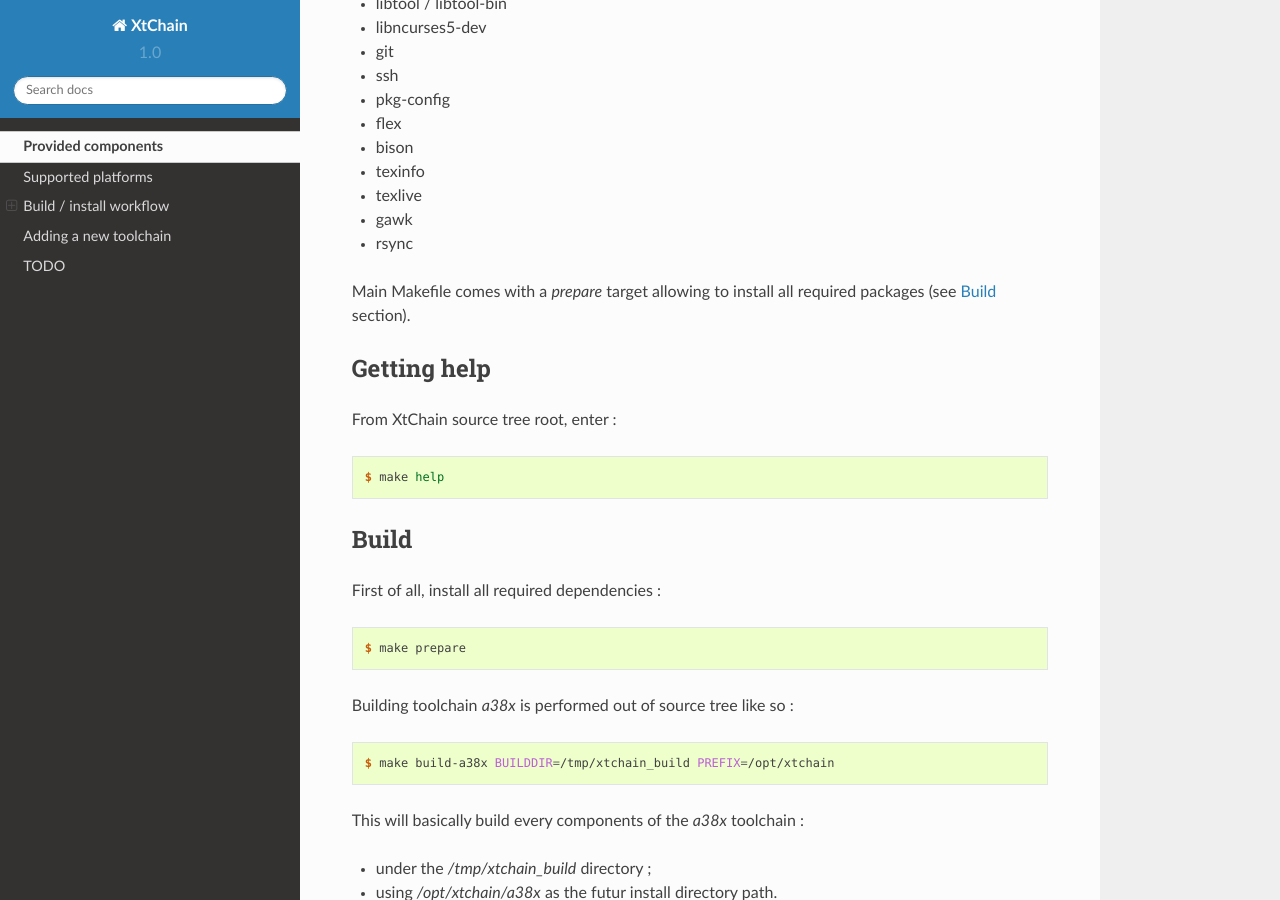
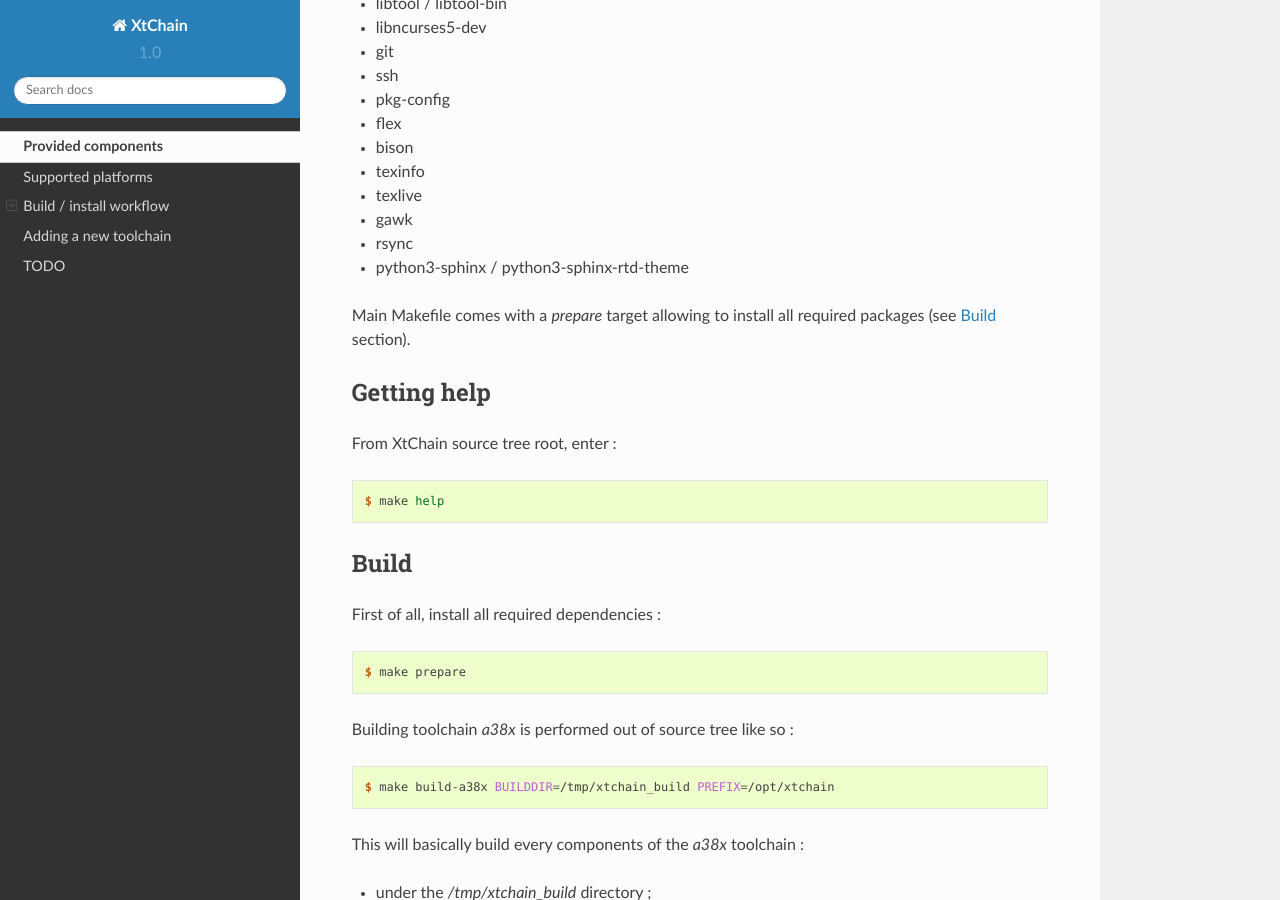
Before and after one commit to grgbr/xtchain, a Sphinx documentation site: the page built from doc/README.rst, in a window 1280 px wide and 900 px high, scrolled down 1906 px. Built offline with Sphinx 7.4.7 and the Read the Docs theme 2.0.0, drawn with Linux system fonts in a browser that asks for light colours.

Commit message:
doc: fix missing sphinx dependency

```diff
--- a/doc/README.rst
+++ b/doc/README.rst
@@ -101,6 +101,7 @@ your development host :
 * texlive
 * gawk
 * rsync
+* python3-sphinx / python3-sphinx-rtd-theme
 
 Main Makefile comes with a *prepare* target allowing to install all required
 packages (see `Build`_ section).
```
Also changed, not shown: 1 other file.
